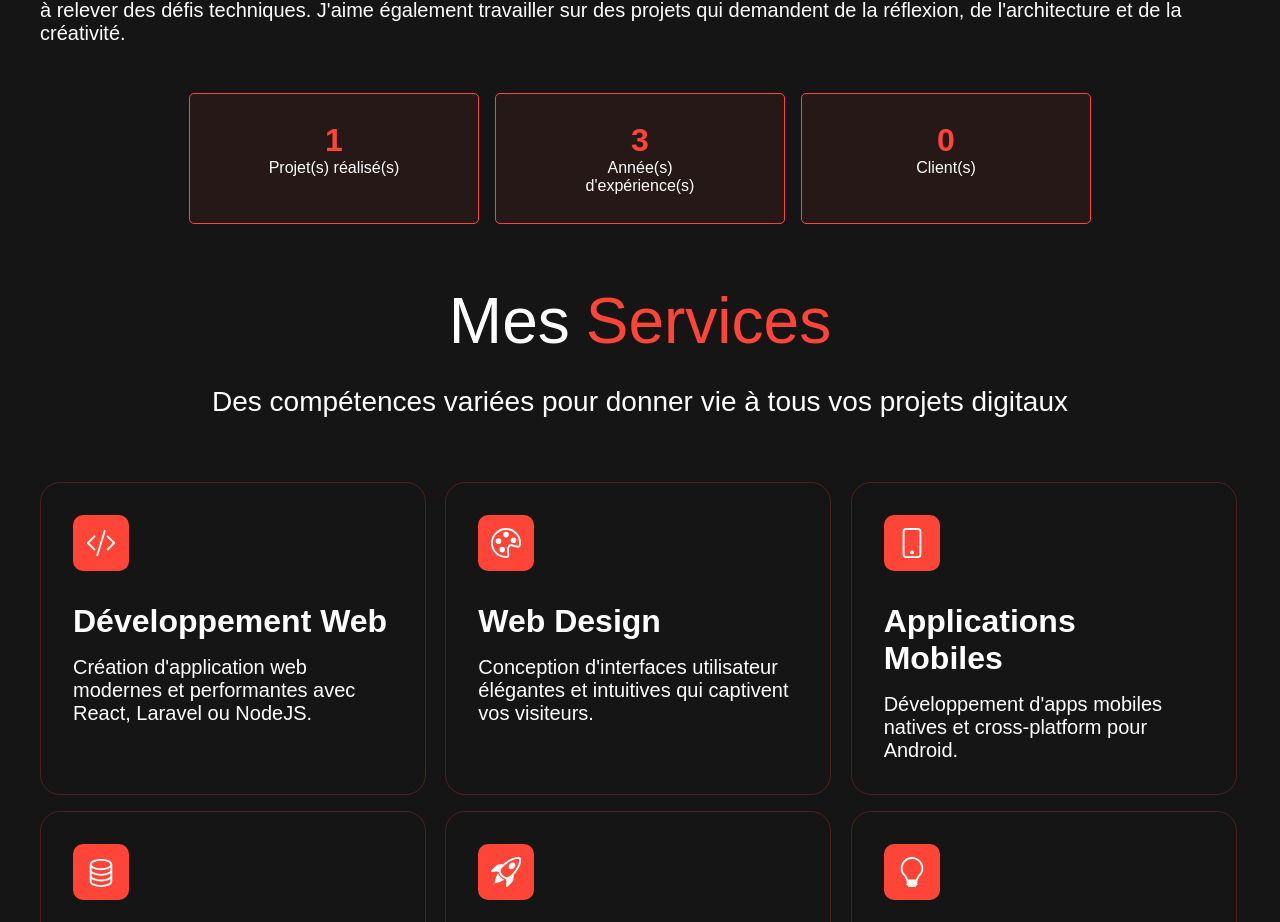
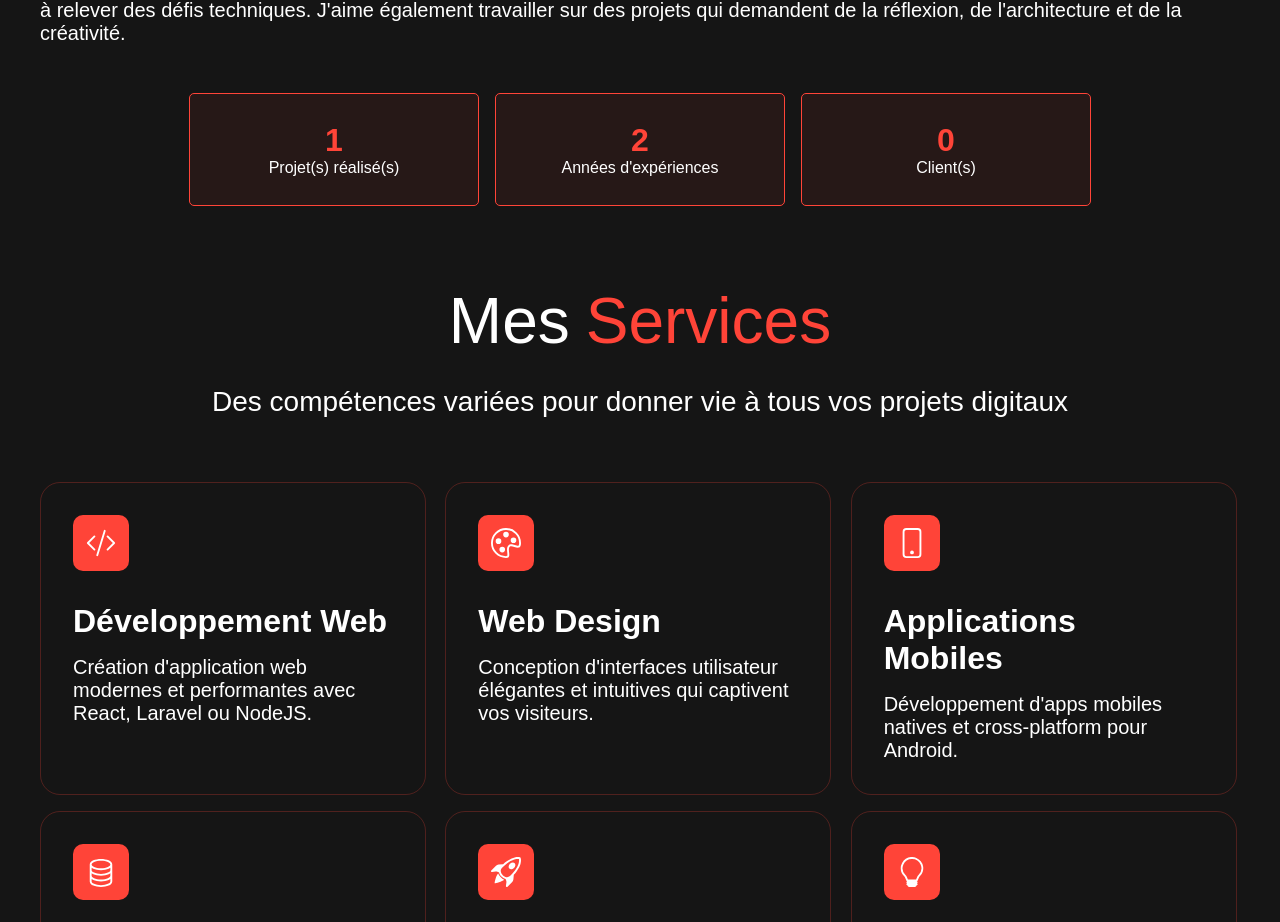
Before and after one commit to MNolhan/Nolhan-Portfolio, a React (Vite) app in the folder Frontend-Portfolio/: page / in a window 1280 px wide. Shown: the part 1322-2244 px from the top of the page. Built offline with nearby package versions, Linux system fonts and the light colour scheme; a web font is replaced by a local one.

Commit message:
Feat : Mise à jour du calcul des années d'expérience et ajustement du message affiché dans Aboutme

```diff
--- a/Frontend-Portfolio/src/pages/aboutme.jsx
+++ b/Frontend-Portfolio/src/pages/aboutme.jsx
@@ -1,6 +1,28 @@
 import Card from "../components/ui/card";
 
 export default function Aboutme(){
+
+    const startDate = new Date("2023-10-01");
+    const today = new Date();
+
+    let yearsExperience = today.getFullYear() - startDate.getFullYear();
+
+    if (
+        today.getMonth() < startDate.getMonth() ||
+        (today.getMonth() === startDate.getMonth() &&
+        today.getDate() < startDate.getDate())
+    ) {
+        yearsExperience--;
+    }
+
+    let message
+
+    if (yearsExperience > 1){
+        message = "Années d'expériences"
+    } else {
+        message = "Année d'expérience"
+    }
+
     return(
         <>
             <div className="Aboutme" id="Aboutme">
@@ -31,7 +53,7 @@ export default function Aboutme(){
                     </p>
                     <div className="Aboutme__list">
                         <Card Description="Projet(s) réalisé(s) ">1</Card>
-                        <Card Description="Année(s) d'expérience(s)">3</Card>
+                        <Card Description={message}>{yearsExperience}</Card>
                         <Card Description="Client(s)">0</Card>
                     </div>
                 </div>
```
